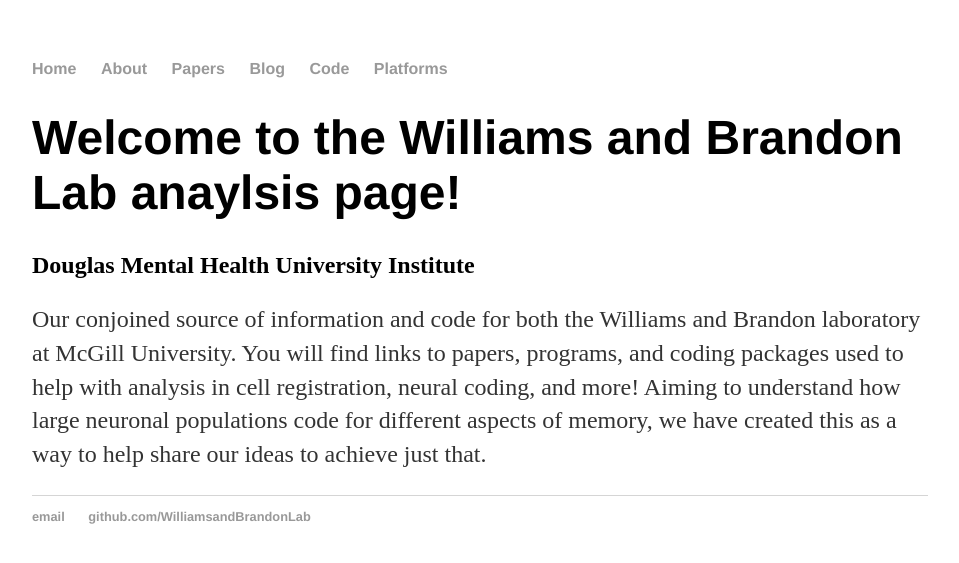
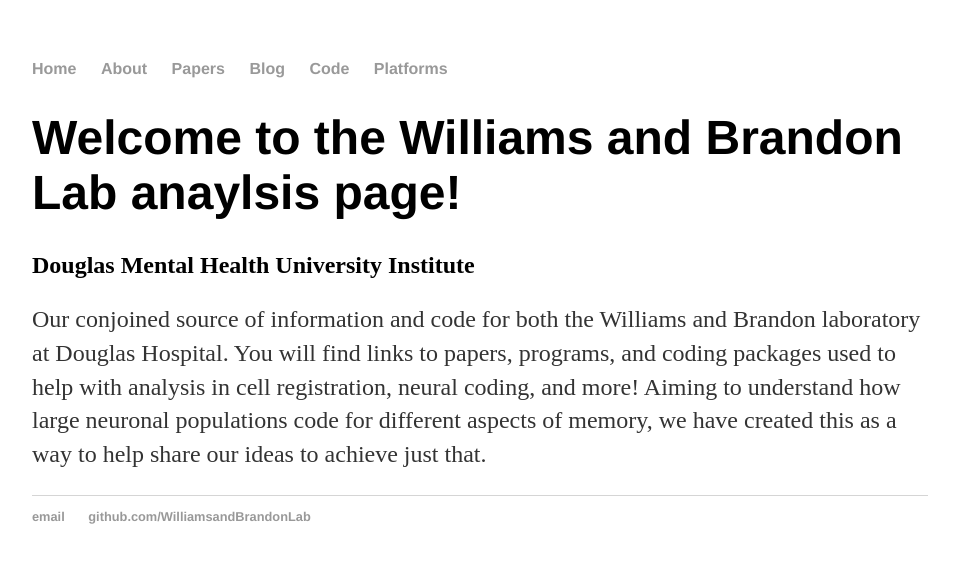
Before and after one commit to WilliamsandBrandanLab/WilliamsandBrandanLab.github.io, a Jekyll site: the page built from index.md, in a window 1280 px wide. Shown: the top 563 px of the page, without its empty margins (160-1119 px from the left). Built offline with Jekyll 4.4.1, drawn with Linux system fonts in a browser that asks for light colours; our own code applies the rules of GitHub Pages for plain Markdown files.

Commit message:
Update index.md

```diff
--- a/index.md
+++ b/index.md
@@ -1,5 +1,5 @@
 # Welcome to the Williams and Brandon Lab anaylsis page!
 ## Douglas Mental Health University Institute
 
-Our conjoined source of information and code for both the Williams and Brandon laboratory at McGill University.
+Our conjoined source of information and code for both the Williams and Brandon laboratory at Douglas Hospital.
 You will find links to papers, programs, and coding packages used to help with analysis in cell registration, neural coding, and more! Aiming to understand how large neuronal populations code for different aspects of memory, we have created this as a way to help share our ideas to achieve just that.
```
